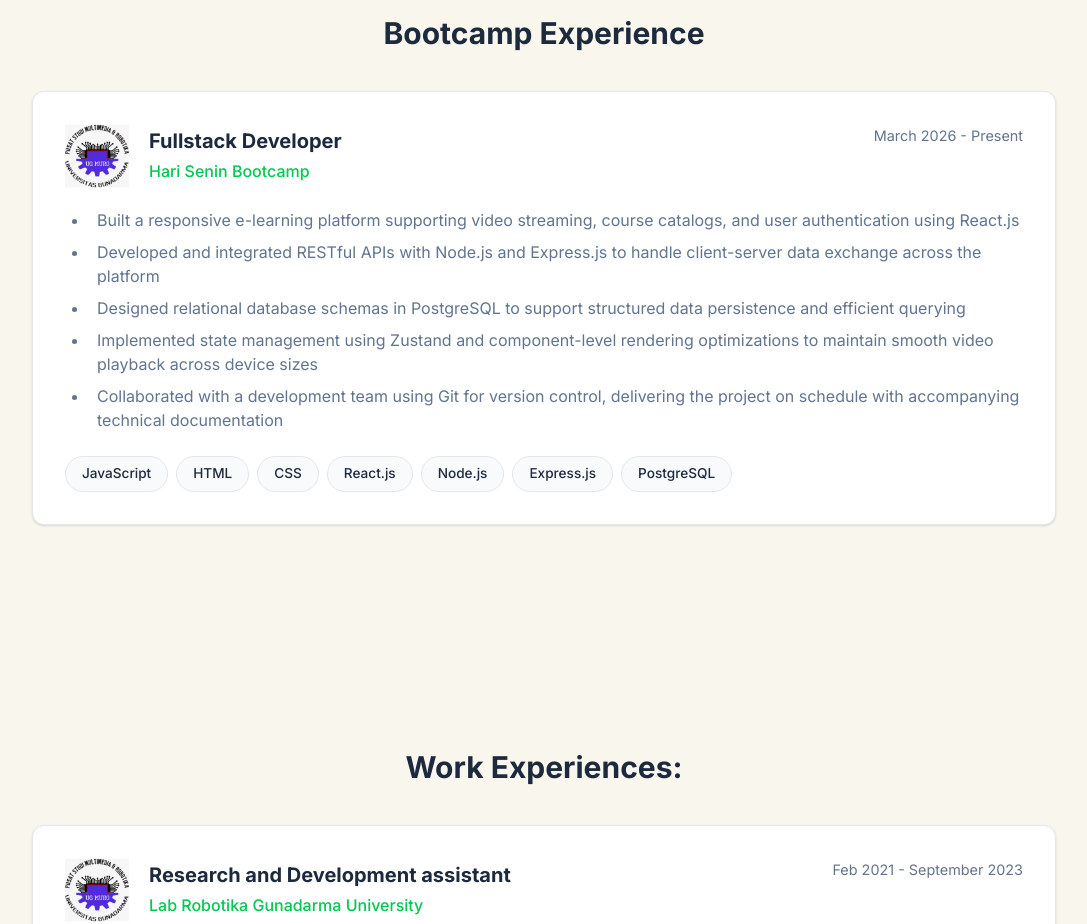
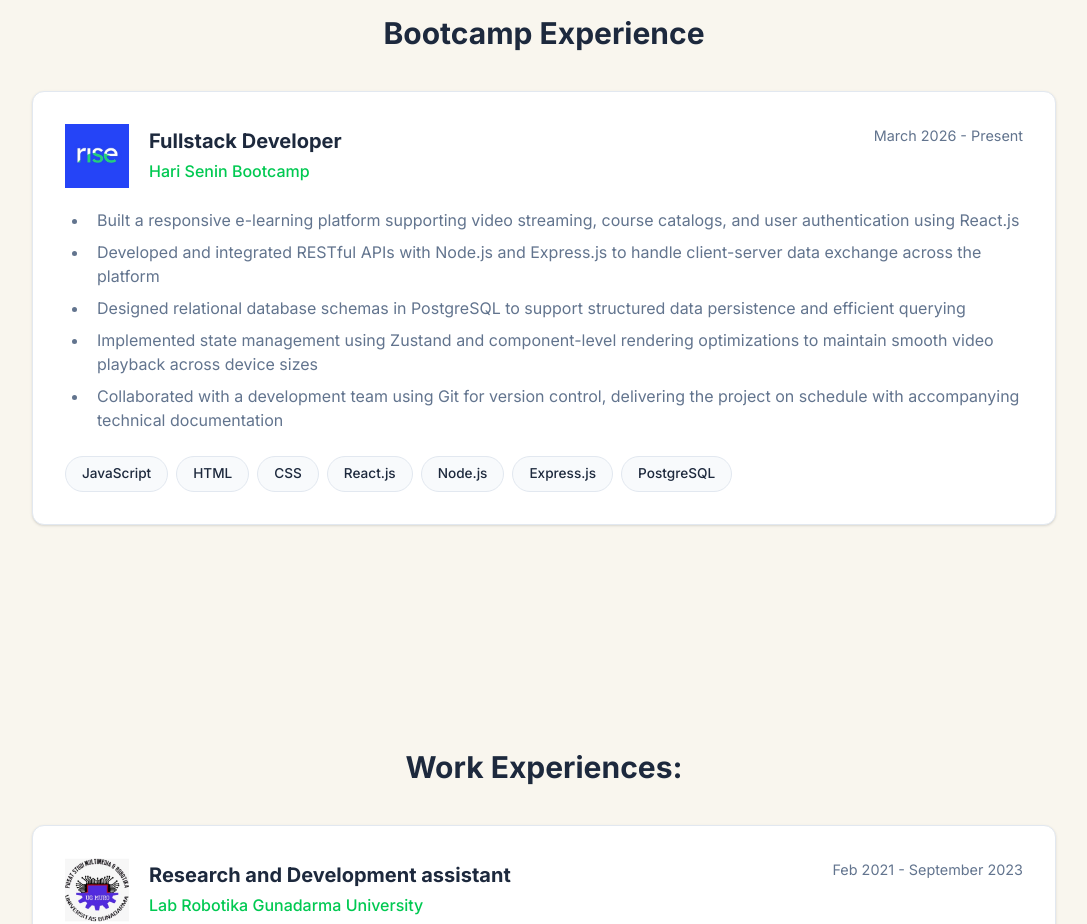
Before and after one commit to Ezrafi/website-portofolio, a React (Vite) app: page / in a window 1280 px wide. Shown: the part 1300-2224 px from the top of the page, without its empty margins (96-1183 px from the left). Built offline with nearby package versions, Linux system fonts and the light colour scheme.

Commit message:
Update in Bootcamp experience

```diff
--- a/data/portfolio.js
+++ b/data/portfolio.js
@@ -73,7 +73,7 @@ export const bootcamps = [
     {
         role: "Fullstack Developer",
         company: " Hari Senin Bootcamp",
-        logo: "/img/Robotika.jpeg",
+        logo: "/img/harisenin.png",
         date: "March 2026 - Present",
         points: [
             "Built a responsive e-learning platform supporting video streaming, course catalogs, and user authentication using React.js",
```
Also changed, not shown: public/img/dumbways.png (added), public/img/harisenin.png (added).
